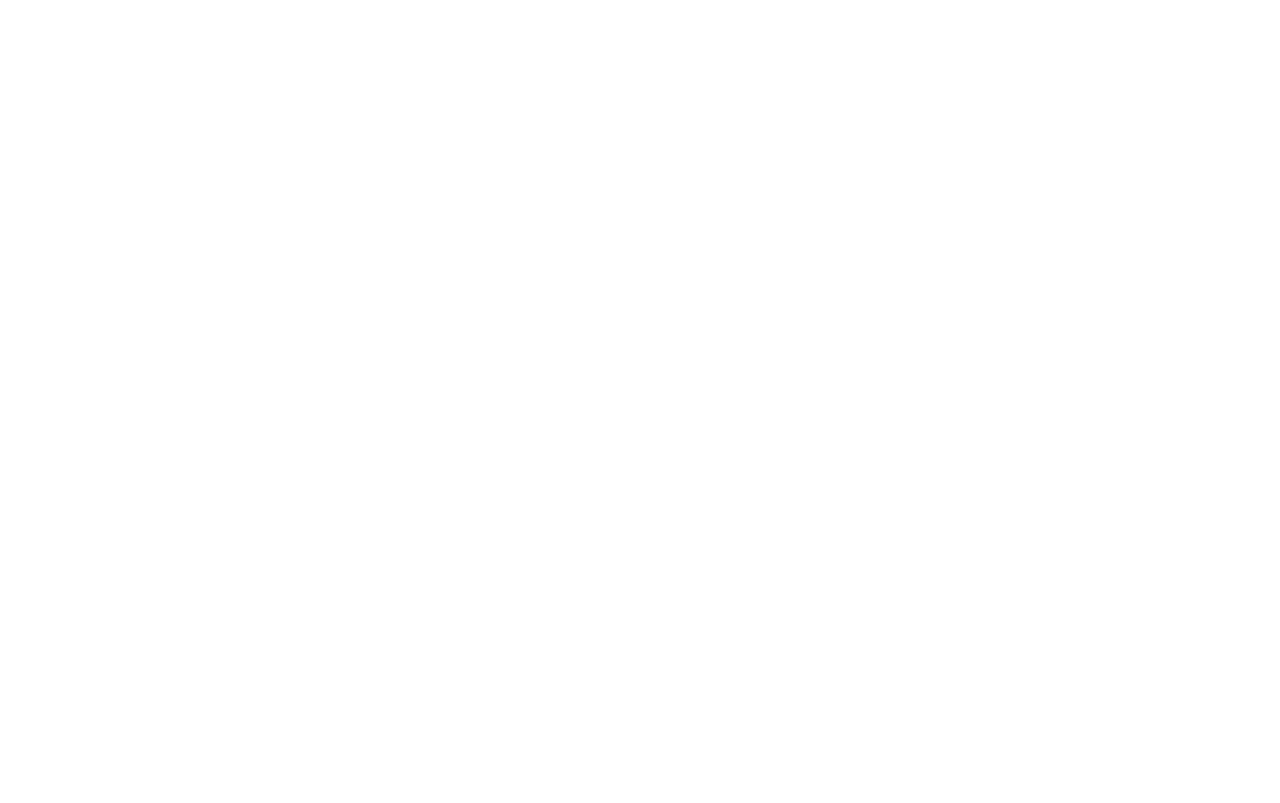
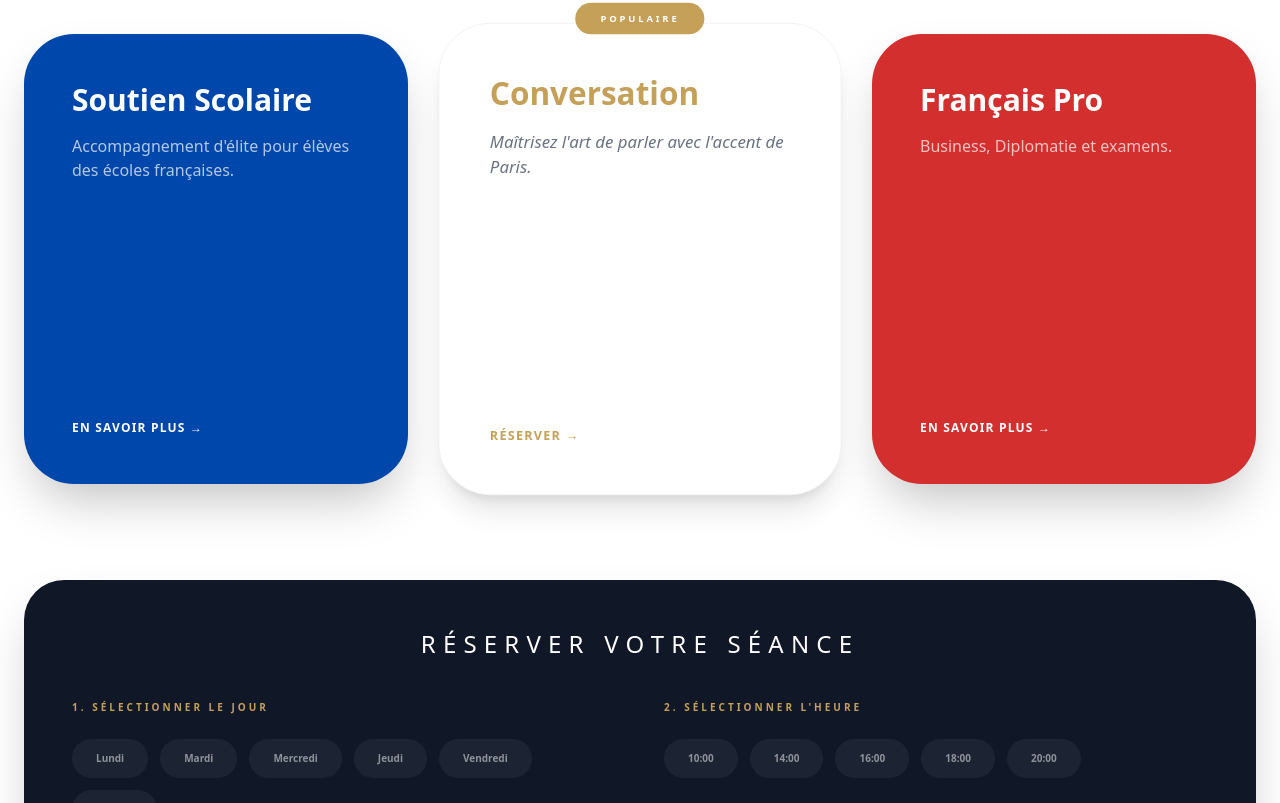
Before and after one commit to projectdevq8-maker/excellence-francaise, a React (Vite) app: page / in a window 1280 px wide. Shown: the part 434-1237 px from the top of the page. Before the commit the page ends 800 px from the top, so only its background shows below. Built offline with nearby package versions, Linux system fonts and the light colour scheme.

Commit message:
Design COMPLET avec Calendrier et Contact

```diff
--- a/src/App.jsx
+++ b/src/App.jsx
@@ -1,23 +1,24 @@
-import React, { useState } from 'react'; // ON IMPORTE LA MÉMOIRE
+import React, { useState } from 'react';
 
 function App() {
-  // ON CRÉE L'INTERRUPTEUR (Fermé par défaut : false)
   const [showModal, setShowModal] = useState(false);
+  const [selectedDay, setSelectedDay] = useState('');
+  const [selectedTime, setSelectedTime] = useState('');
+
+  const days = ['Lundi', 'Mardi', 'Mercredi', 'Jeudi', 'Vendredi', 'Samedi'];
+  const times = ['10:00', '14:00', '16:00', '18:00', '20:00'];
 
   return (
-    <div className="min-h-screen bg-white text-gray-900 font-sans relative">
-
+    <div className="min-h-screen bg-white text-gray-900 font-sans transition-all duration-500 relative">
       {/* NAVIGATION */}
       <nav className="flex justify-between items-center p-8 max-w-7xl mx-auto">
-        <div className="flex items-center gap-3">
+        <div className="flex items-center gap-3 text-left">
           <div className="w-10 h-10 rounded-full border border-gray-200 flex items-center justify-center text-xs font-bold">EF</div>
-          <div className="flex flex-col text-left">
+          <div className="flex flex-col">
             <span className="text-[10px] tracking-[0.4em] font-black uppercase leading-none">L'Excellence</span>
             <span className="text-[10px] tracking-[0.4em] font-black uppercase leading-none mt-1">Française</span>
           </div>
         </div>
-
-        {/* AU CLIC : ON OUVRE LA FENÊTRE (true) */}
         <button
           onClick={() => setShowModal(true)}
           className="px-8 py-2 border border-black rounded-full text-[10px] font-bold uppercase tracking-[0.2em] hover:bg-black hover:text-white transition-all">
@@ -25,33 +26,102 @@
         </button>
       </nav>
 
-      {/* TON DESIGN DE PRESTIGE (Le contenu reste le même) */}
       <main className="max-w-7xl mx-auto px-6 pt-16 pb-24 text-center">
+        {/* DRAPEAUX */}
         <div className="flex justify-center gap-6 text-5xl mb-8">
           <span>🇫🇷</span> <span className="text-gray-200 font-light">|</span> <span>🇰🇼</span>
         </div>
-        <h1 className="text-6xl md:text-8xl font-serif italic mb-6 tracking-tight">L'Excellence Française</h1>
-        <p className="text-gray-400 text-sm tracking-[0.5em] uppercase font-light mb-20">L'art de vivre • Prestige • Kuwait</p>
 
-        {/* ... (Tes 3 cartes bleu/blanc/rouge sont ici) ... */}
+        <h1 className="text-6xl md:text-8xl font-serif italic mb-6 tracking-tight text-gray-900">
+          L'Excellence Française
+        </h1>
+
+        <p className="text-gray-400 text-sm tracking-[0.5em] uppercase font-light mb-20">
+          L'art de vivre • Prestige • Kuwait
+        </p>
+
+        {/* GRILLE DES 3 CARTES */}
+        <div className="grid grid-cols-1 md:grid-cols-3 gap-10 mb-24">
+          <div className="bg-[#0047AB] rounded-[50px] p-12 text-white min-h-[450px] flex flex-col justify-between shadow-2xl text-left">
+            <div>
+              <h2 className="text-3xl font-bold mb-4">Soutien Scolaire</h2>
+              <p className="opacity-70 font-light">Accompagnement d'élite pour élèves des écoles françaises.</p>
+            </div>
+            <div className="text-xs font-bold uppercase tracking-widest">En savoir plus →</div>
+          </div>
+
+          <div className="bg-white rounded-[50px] p-12 text-gray-900 min-h-[450px] flex flex-col justify-between shadow-xl border border-gray-100 transform scale-105 z-10 relative text-left">
+            <div className="absolute -top-5 left-1/2 -translate-x-1/2 bg-[#C5A059] text-white text-[9px] font-bold px-6 py-2 rounded-full uppercase tracking-[0.3em]">Populaire</div>
+            <div>
+              <h2 className="text-3xl font-bold mb-4 text-[#C5A059]">Conversation</h2>
+              <p className="text-gray-500 italic">Maîtrisez l'art de parler avec l'accent de Paris.</p>
+            </div>
+            <div className="text-[#C5A059] text-xs font-bold uppercase tracking-widest">Réserver →</div>
+          </div>
+
+          <div className="bg-[#D32F2F] rounded-[50px] p-12 text-white min-h-[450px] flex flex-col justify-between shadow-2xl text-left">
+            <div>
+              <h2 className="text-3xl font-bold mb-4">Français Pro</h2>
+              <p className="opacity-70 font-light">Business, Diplomatie et examens.</p>
+            </div>
+            <div className="text-xs font-bold uppercase tracking-widest">En savoir plus →</div>
+          </div>
+        </div>
+
+        {/* SECTION CALENDRIER (Celle qui manquait !) */}
+        <div className="bg-gray-900 rounded-[40px] p-12 text-white shadow-2xl border-b-4 border-[#C5A059] mb-12">
+          <h2 className="text-2xl tracking-[0.3em] uppercase font-extralight mb-10 text-center">Réserver votre séance</h2>
+
+          <div className="grid grid-cols-1 md:grid-cols-2 gap-12 text-left">
+            <div>
+              <p className="text-[#C5A059] text-[10px] font-bold uppercase tracking-[0.3em] mb-6">1. Sélectionner le jour</p>
+              <div className="flex flex-wrap gap-3">
+                {days.map(day => (
+                  <button
+                    key={day}
+                    onClick={() => setSelectedDay(day)}
+                    className={`px-6 py-3 rounded-full text-[10px] font-bold transition-all ${selectedDay === day ? 'bg-[#C5A059] text-white' : 'bg-white/5 text-white/50 hover:bg-white/10'}`}>
+                    {day}
+                  </button>
+                ))}
+              </div>
+            </div>
+
+            <div>
+              <p className="text-[#C5A059] text-[10px] font-bold uppercase tracking-[0.3em] mb-6">2. Sélectionner l'heure</p>
+              <div className="flex flex-wrap gap-3">
+                {times.map(time => (
+                  <button
+                    key={time}
+                    onClick={() => setSelectedTime(time)}
+                    className={`px-6 py-3 rounded-full text-[10px] font-bold transition-all ${selectedTime === time ? 'bg-[#C5A059] text-white' : 'bg-white/5 text-white/50 hover:bg-white/10'}`}>
+                    {time}
+                  </button>
+                ))}
+              </div>
+            </div>
+          </div>
+        </div>
       </main>
 
-      {/* --- LA NOUVEAUTÉ : LA FENÊTRE MODALE --- */}
+      {/* FOOTER */}
+      <footer className="pb-12 text-center text-[10px] text-gray-300 tracking-[0.4em] uppercase font-light">
+        L'Excellence Française • 2026
+      </footer>
+
+      {/* LA FENÊTRE MODALE */}
       {showModal && (
         <div className="fixed inset-0 z-50 flex items-center justify-center p-4 bg-black/60 backdrop-blur-sm transition-all">
-          <div className="bg-white rounded-[40px] p-10 max-w-md w-full shadow-2xl scale-in-center">
+          <div className="bg-white rounded-[40px] p-10 max-w-md w-full shadow-2xl">
             <h2 className="text-3xl font-serif italic mb-2">Contact Privé</h2>
             <p className="text-gray-400 text-[10px] uppercase tracking-widest mb-8 text-center">Service d'Excellence</p>
-
             <div className="space-y-4">
               <input type="text" placeholder="Votre Nom" className="w-full p-4 border border-gray-100 rounded-2xl bg-gray-50 outline-none focus:border-[#C5A059]" />
               <input type="email" placeholder="Votre Email" className="w-full p-4 border border-gray-100 rounded-2xl bg-gray-50 outline-none focus:border-[#C5A059]" />
               <textarea placeholder="Votre message" className="w-full p-4 border border-gray-100 rounded-2xl bg-gray-50 h-32 outline-none focus:border-[#C5A059]"></textarea>
             </div>
-
             <div className="flex gap-4 mt-8">
-              {/* AU CLIC : ON FERME LA FENÊTRE (false) */}
-              <button onClick={() => setShowModal(false)} className="flex-1 py-4 text-[10px] font-bold uppercase tracking-widest text-gray-400 hover:text-black">Annuler</button>
+              <button onClick={() => setShowModal(false)} className="flex-1 py-4 text-[10px] font-bold uppercase tracking-widest text-gray-400">Annuler</button>
               <button className="flex-1 py-4 bg-black text-white rounded-full text-[10px] font-bold uppercase tracking-widest shadow-lg">Envoyer</button>
             </div>
           </div>
```
